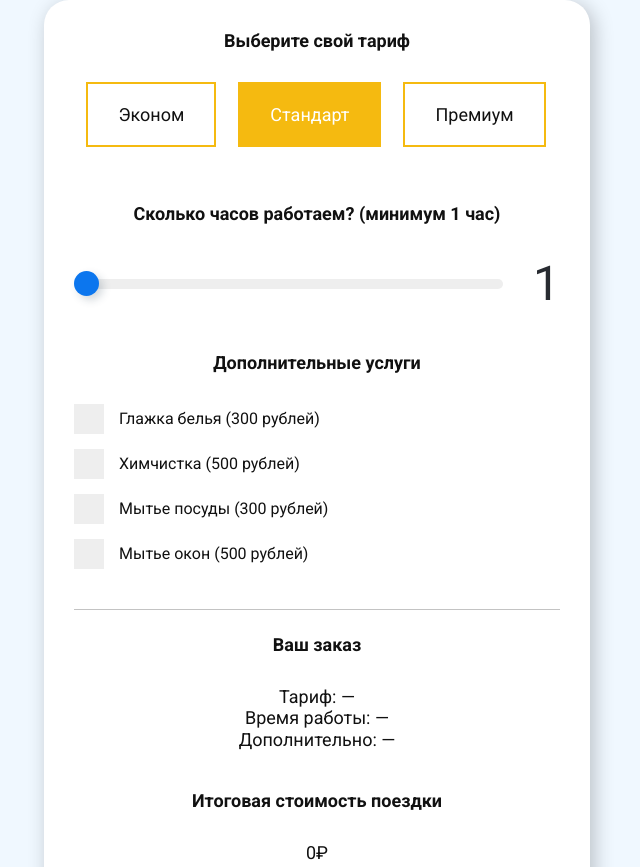
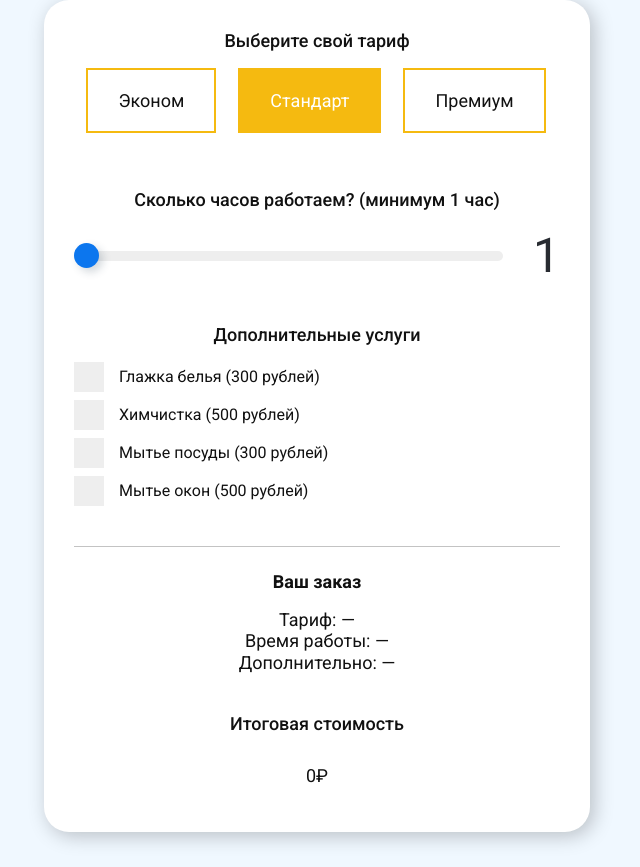
Before and after one commit to Annegin/cleaning-home, a plain HTML site: page index.html in a window 1280 px wide. Shown: the part 1273-2140 px from the top of the page, without its empty margins (323-963 px from the left). Drawn offline with Linux system fonts and the light colour scheme.

Commit message:
Add files via upload

```diff
--- a/index.html
+++ b/index.html
@@ -143,10 +143,10 @@
                         <h2 class="mb-4">Калькулятор</h2>
                     </div>
                     <div class="row">
-                        <div class="col-12 col-lg-6 mx-auto mb-4">
-                            <form action="#" class="form form1 text-center mb-4" style="height: 100%;">
+                        <div class="col-12 col-lg-6 mx-auto mb-0">
+                            <form action="#" class="form form1 text-center">
                                 <div class="form__item">
-                                    <h2 class="heading">Выберите свой тариф</h2>
+                                    <h2 class="heading h4 mb-3">Выберите свой тариф</h2>
                                     <div class="row justify-content-center">
                                         <div class="col-auto mb-3">
                                             <div class="switcher__item text-center">
@@ -170,8 +170,8 @@
                                 </div>
 
                                 <div class="form__item">
-                                    <h2 class="heading">Сколько часов работаем? (минимум 1 час)</h2>
-                                    <div class="slider">
+                                    <h2 class="heading h4 mb-3">Сколько часов работаем? (минимум 1 час)</h2>
+                                    <div class="slider mb-3">
                                         <input
                                             type="range"
                                             name="time"
@@ -185,9 +185,9 @@
                                     </div>
                                 </div>
                                 <div class="form__item">
-                                    <h2 class="heading">Дополнительные услуги</h2>
+                                    <h2 class="heading h4 mb-3">Дополнительные услуги</h2>
                                     <div>
-                                        <div class="option__item">
+                                        <div class="option__item mb-2">
                                             <input
                                                 type="checkbox"
                                                 name="option1"
@@ -197,7 +197,7 @@
                                             <label for="option1" class="checkmark"></label>
                                             <label for="option1">Глажка белья (300 рублей)</label>
                                         </div>
-                                        <div class="option__item">
+                                        <div class="option__item mb-2">
                                             <input
                                                 type="checkbox"
                                                 name="option2"
@@ -207,7 +207,7 @@
                                             <label for="option2" class="checkmark"></label>
                                             <label for="option2">Химчистка (500 рублей)</label>
                                         </div>
-                                        <div class="option__item">
+                                        <div class="option__item mb-2">
                                             <input
                                                 type="checkbox"
                                                 name="option3"
@@ -217,7 +217,7 @@
                                             <label for="option3" class="checkmark"></label>
                                             <label for="option3">Мытье посуды (300 рублей)</label>
                                         </div>
-                                        <div class="option__item">
+                                        <div class="option__item mb-2">
                                             <input
                                                 type="checkbox"
                                                 name="option4"
@@ -232,7 +232,7 @@
                                 <hr class="my-4">
                                 <!-- Код второй формы добавлен в конец первой формы -->
                                 <div class="form__item">
-                                    <h2 class="heading">Ваш заказ</h2>
+                                    <h2 class="heading mb-3">Ваш заказ</h2>
                                     <div class="order">
                                         <span>Тариф:</span>
                                         <output id="order_tariff">—</output>
@@ -246,8 +246,8 @@
                                         <output id="order_option">—</output>
                                     </div>
                                 </div>
-                                <div class="form__item">
-                                    <h2 class="heading">Итоговая стоимость поездки</h2>
+                                <div class="form__item mb-3">
+                                    <h2 class="heading h4">Итоговая стоимость</h2>
                                     <output class="total" id="total">0₽</output>
                                 </div>
                             </form>
```
